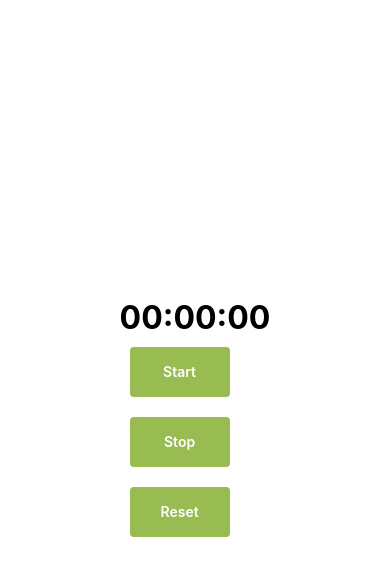
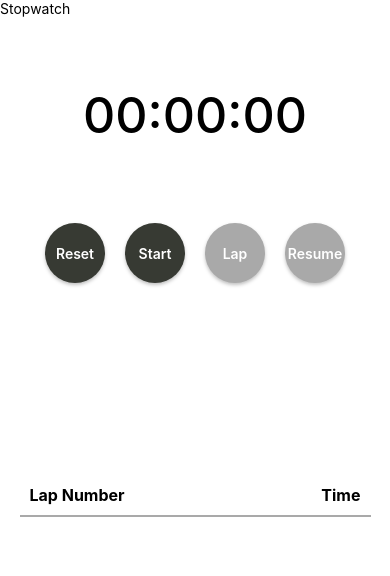
Before and after one commit to Shopify/eng-intern-assessment-react-native, a React Native app: screen / in a window 390 px wide. Shown: the top 576 px of the page. Built offline with nearby package versions, Linux system fonts and the light colour scheme.

Commit message:
Update StopWatch.tsx

```diff
--- a/src/StopWatch.tsx
+++ b/src/StopWatch.tsx
@@ -1,84 +1,131 @@
-import { View, Text} from 'react-native';
+import React, {useState, useEffect} from 'react';
+import {SafeAreaView, View, Image, StyleSheet, Text} from 'react-native';
 import StopWatchButton from "./components/StopWatchButton";
-import React, {useState,useEffect} from "react";
+import TimeDisplay from "./components/timeDisplay";
+import LapsRecord from "./components/LapRecord";
 export default function StopWatch() {
   const [isRunning, setIsRunning] = useState(false);
+  const [started,setStarted] = useState(false);
+  const [time, setTime] = useState(0);
   const [lapTimes, setLapTimes] = useState<number[]>([]);
-  const [time, setTime] = useState(0);
-  // @ts-ignore
-  const [timerId, setTimerId] = useState<NodeJS.Timeout | null>(null);
 
-  const start = () => {
-    if(timerId === null) {
-      const id = setInterval(() =>{
-        setTime((prevTime) => prevTime +10);
-      }, 10);
-      setTimerId(10);
-      setIsRunning(true);
+  useEffect(() => {
+    let interval = 0;
+    if (isRunning) {
+      interval = setInterval(() => {
+        setTime(prevTime => prevTime + 1);
+      }, 1000);
     }
-  };
+
+    return () => clearInterval(interval);
+  }, [isRunning]);
+
+  const start: () => void = () => {
+    setStarted(true);
+    setTime(0);
+    setIsRunning(true);
+  }
 
   const stop = () => {
-    if (timerId !== null) {
-      clearInterval(timerId);
-      setTimerId(null);
-      setIsRunning(false);
-    }
+    setIsRunning(false);
+    setStarted(false);
+    setTime(-1);
+    setLapTimes(lapTimes => []);
   };
 
   const reset = () => {
-    stop();
+    setStarted(false);
+    setIsRunning(false);
     setTime(0);
-    setLapTimes([]);
+    setLapTimes(lapTimes => []);
+  };
+
+  const pause = () => {
+    setIsRunning(false);
+  }
+  const resume = () => {
+    setIsRunning(true);
   }
 
-  const lap = () => {
-    setLapTimes((prevLapTimes) => [...prevLapTimes, time]);
+  const handleLaps = () => {
+    setLapTimes(lapTimes => [...lapTimes, time])
   };
 
-  useEffect(() => {
-    return () => {
-      if(timerId !== null) {
-        clearInterval(timerId);
-      }
-    }
-  }, [timerId]);
+  //main Body for the app page of Stopwatch
+  return (
+    <SafeAreaView style={styles.container}>
+      <Text onLongPress={start}>Stopwatch</Text>
+      <View style={styles.timerDisplay}>
+        <TimeDisplay timeInSeconds={time}/>
+      </View>
+      <View style={styles.buttonContainer}>
+        <StopWatchButton
+          title={'Reset'}
+          onClick={reset}
+          color={'#373a33'}
+        />
+        <StopWatchButton
+          title={isRunning ? 'Stop' : 'Start'}
+          onClick={isRunning ? stop : start}
+          color={isRunning ? 'red' : '#373A33FF'}  // Update the color value here
+        />
 
-  useEffect(() => {
-    if(isRunning && time %10 === 10) {
-      const id = setTimeout(() =>{
-        setTime((prevTime) => prevTime + 10);
-      }, 10);
-      setTimerId(id);
-    }
-
-    return () => {
-      if (timerId !== null) {
-        clearTimeout(timerId);
-      }
-    };
-  }, [isRunning, time]);
-
-  return (
-    <View>
-      <Text style={{ fontSize: 32, fontWeight: 'bold' }}>
-        {('0' + Math.floor((time / 60000) % 60)).slice(-2)}:
-        {('0' + Math.floor((time / 1000) % 60)).slice(-2)}:
-        {('0' + ((time / 10) % 100)).slice(-2)}
-      </Text>
-      <StopWatchButton
-        title={isRunning ? 'Lap' : 'Start'}
-        onPress={isRunning ? lap : start}
-      />
-      <StopWatchButton title="Stop" onPress={stop} />
-      <StopWatchButton title="Reset" onPress={reset} />
-      <View>
-        {lapTimes.map((lapTime, index) => (
-          <Text key={index} style={{ fontSize: 16 }}>
-            Lap {index + 1}: {(lapTime / 10).toFixed(2)}
-          </Text>
-        ))}
+        <StopWatchButton
+          title={'Lap'}
+          onClick={handleLaps}
+          color={(started && isRunning) ? '#373A33FF' : 'darkgrey'}
+          isDisabled={!(started && isRunning)}
+        />
+        <StopWatchButton
+          title={isRunning ? 'Pause' : 'Resume'}
+          onClick={isRunning ? pause : resume}
+          color={started ? '#373A33FF' : 'darkgrey'}
+          isDisabled={!started}
+        />
       </View>
-    </View>
+      <View style={styles.headerRow}>
+        <Text style={styles.headerText}>Lap Number</Text>
+        <Text style={styles.headerText}>Time</Text>
+      </View>
+      <LapsRecord lapTimes={lapTimes}/>
+    </SafeAreaView>
   );
 }
+const styles = StyleSheet.create({
+  container: {
+    flex: 1,
+    width: '100%',
+    justifyContent: 'flex-start'
+  },
+  logoContainer: {
+    flex: 0.8,
+    alignItems: 'center',
+    justifyContent: 'center',
+  },
+  logo: {
+    width: '70%'
+  },
+  timerDisplay: {
+    flex: 0.6,
+    margin: 0
+  },
+  buttonContainer: {
+    flex: 0.8,
+    flexDirection: 'row',
+    justifyContent: 'center',
+    flexWrap: "wrap",
+  },
+  headerRow: {
+    flexDirection: 'row',
+    justifyContent: 'space-between',
+    padding: 10,
+    borderBottomColor: 'darkgrey',
+    borderBottomWidth: 2,
+    width: '90%',
+    alignSelf: 'center'
+  },
+  headerText: {
+    fontWeight: 'bold',
+    fontSize: 16,
+  },
+});
--- a/src/components/lapRecord.tsx
+++ b/src/components/LapRecord.tsx
@@ -2,14 +2,14 @@ import React from 'react';
 import {ScrollView, StyleSheet, Text, View} from 'react-native';
 import {formatTime} from "../utils/timeUtils";
 
-interface lapRecordProps {
+interface LapRecordProps {
   lapTimes: number[];
 }
 
 /**
  * Displays a list of lap times with a lap number and time column.
  * */
-export default function lapsRecord(props: lapRecordProps) {
+export default function LapsRecord(props: LapRecordProps) {
   const {lapTimes} = props;
   if (lapTimes.length === 0) {
     return <ScrollView style={styles.container}/>
--- a/src/components/StopWatchButton.tsx
+++ b/src/components/StopWatchButton.tsx
@@ -1,20 +1,20 @@
 import React from 'react';
-import {SafeAreaView, StyleSheet, Text, TouchableOpacity} from 'react-native';
+import { SafeAreaView, StyleSheet, Text, TouchableOpacity } from 'react-native';
 
 interface StopWatchButtonProps {
-  title: string,
-  onClick: () => void,
-  color: string,
-  isDisabled?: boolean,
+  title: string;
+  onClick: () => void;
+  color: string;
+  isDisabled?: boolean;
 }
 
 export default function StopWatchButton(props: Readonly<StopWatchButtonProps>): React.ReactNode {
-  const {title, onClick, color, isDisabled = false} = props;
+  const { title, onClick, color, isDisabled = false } = props;
 
   return (
-    <SafeAreaView style={styles.button}>
+    <SafeAreaView style={styles.buttonContainer}>
       <TouchableOpacity
-        style={[styles.buttonShape, {backgroundColor: color}]}
+        style={[styles.button, { backgroundColor: color }]}
         onPress={onClick}
         accessibilityLabel={title}
         disabled={isDisabled}
@@ -26,20 +26,28 @@ export default function StopWatchButton(props: Readonly<StopWatchButtonProps>):
 }
 
 const styles = StyleSheet.create({
+  buttonContainer: {
+    margin: 10,
+    paddingHorizontal: 10,
+  },
   button: {
-    margin: 10,
-    paddingHorizontal: 10
-  },
-  buttonShape: {
-    width: 100,
-    height: 50,
-    borderRadius: 4,
+    width: 60,
+    height: 60,
+    borderRadius: 30,
     justifyContent: 'center',
     alignItems: 'center',
-    backgroundColor: '#98bb52'
+    backgroundColor: '#98bb52',
+    elevation: 5, // Add elevation for drop shadow on Android
+    shadowColor: '#000',
+    shadowOffset: {
+      width: 0,
+      height: 2,
+    },
+    shadowOpacity: 0.25,
+    shadowRadius: 3.84,
   },
   text: {
     color: 'white',
-    fontWeight: '600'
-  }
+    fontWeight: '600',
+  },
 });
--- a/src/components/timeDisplay.tsx
+++ b/src/components/timeDisplay.tsx
@@ -2,8 +2,8 @@ import React from 'react';
 import {SafeAreaView, Text, StyleSheet} from 'react-native';
 import {formatTime} from '../utils/timeUtils';
 
-interface timeDisplayProps {
-  timeInMilliSeconds: number;
+interface TimeDisplayProps {
+  timeInSeconds: number;
 }
 
 /**
@@ -11,14 +11,14 @@ interface timeDisplayProps {
  * making use of formatTime() from timeUtils. When time is -1, this is a 'cleared state' to adhere to the
  * requirements of the testing file for a null state when the stop button is pressed.
  * */
-export default function TimeDisplay(props: timeDisplayProps) {
-  const {timeInMilliSeconds} = props;
+export default function TimeDisplay(props: Readonly<TimeDisplayProps>) {
+  const {timeInSeconds} = props;
   return (
     <SafeAreaView style={styles.container}>
       <Text
         style={styles.timeText}
       >
-        {timeInMilliSeconds === -1 ? '' : formatTime(timeInMilliSeconds)}
+        {timeInSeconds === -1 ? '' : formatTime(timeInSeconds)}
       </Text>
     </SafeAreaView>
   );
--- a/src/utils/timeUtils.ts
+++ b/src/utils/timeUtils.ts
@@ -1,9 +1,7 @@
-export function formatTime(totalMilliseconds: number): string {
-  const hours = Math.floor(totalMilliseconds / 3600000);
-  const minutes = Math.floor((totalMilliseconds % 3600000) / 60000);
-  const seconds = Math.floor((totalMilliseconds % 60000) / 1000);
-  const milliseconds = totalMilliseconds % 1000;
+export function formatTime(totalSeconds: number): string {
+  const hours = Math.floor(totalSeconds / 3600);
+  const minutes = Math.floor((totalSeconds % 3600) / 60);
+  const seconds = totalSeconds % 60;
 
-  return `${hours.toString().padStart(2, '0')}:${minutes.toString().padStart(2, '0')}
-  :${seconds.toString().padStart(2, '0')}.${milliseconds.toString().padStart(3, '0')}`;
+  return `${hours.toString().padStart(2, '0')}:${minutes.toString().padStart(2, '0')}:${seconds.toString().padStart(2, '0')}`;
 }
```
Also changed, not shown: 1 other file (tests, documents, lock files or other folders).
